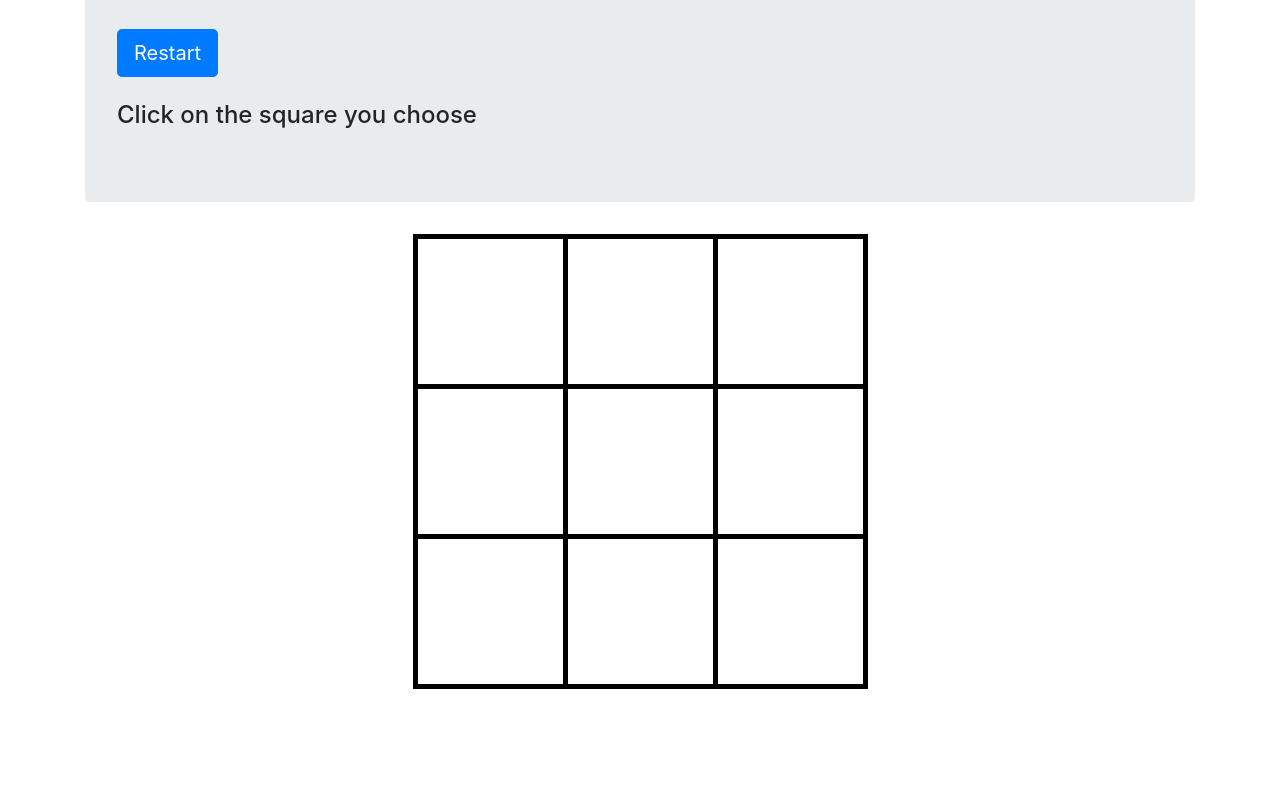
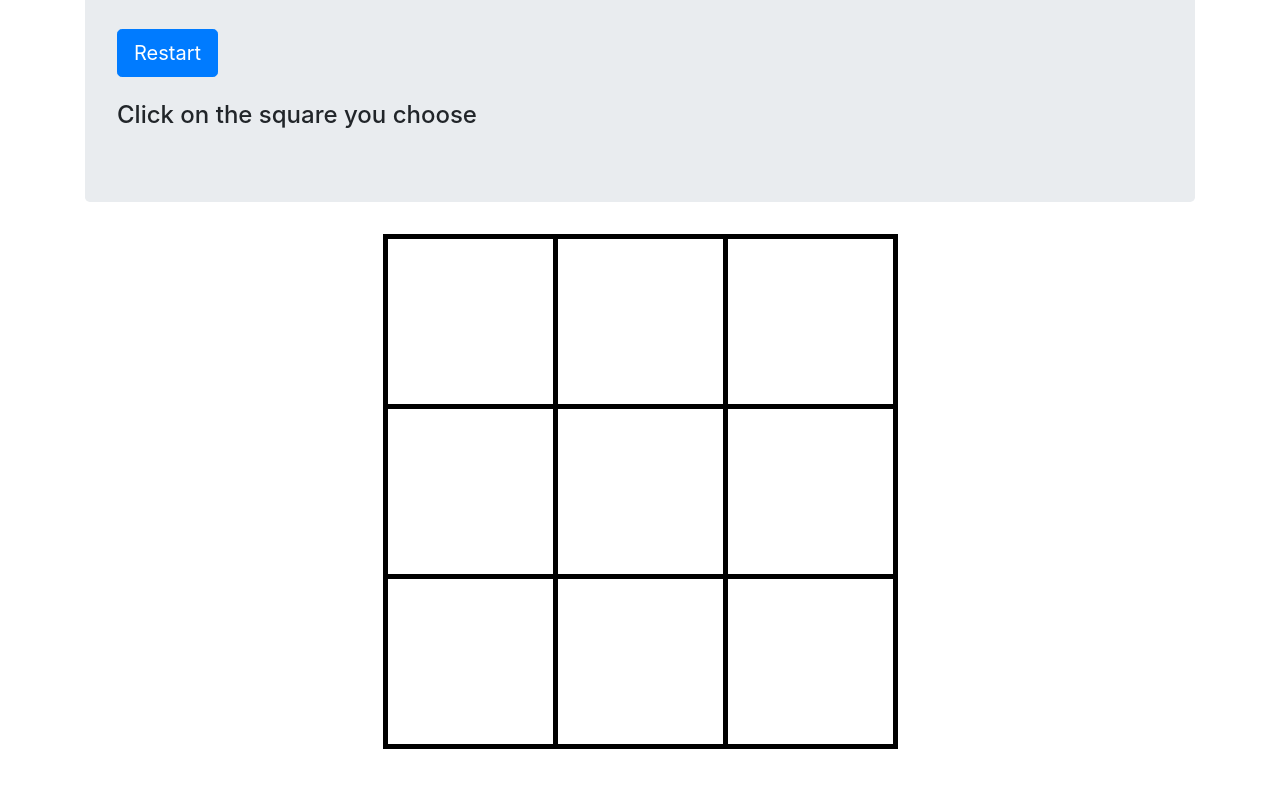
Before and after one commit to mthayer3/TicTacToe, a plain HTML site: page index.html in a window 1280 px wide. Shown: the part 134-922 px from the top of the page. Drawn offline with nearby package versions, Linux system fonts and the light colour scheme.

Commit message:
Increase square sizes

```diff
--- a/style.css
+++ b/style.css
@@ -1,7 +1,7 @@
 td {
   border: 5px solid black;
-  height: 150px;
-  width: 150px;
+  height: 170px;
+  width: 170px;
   text-align: center;
   font-size: 100px;
 }
```
